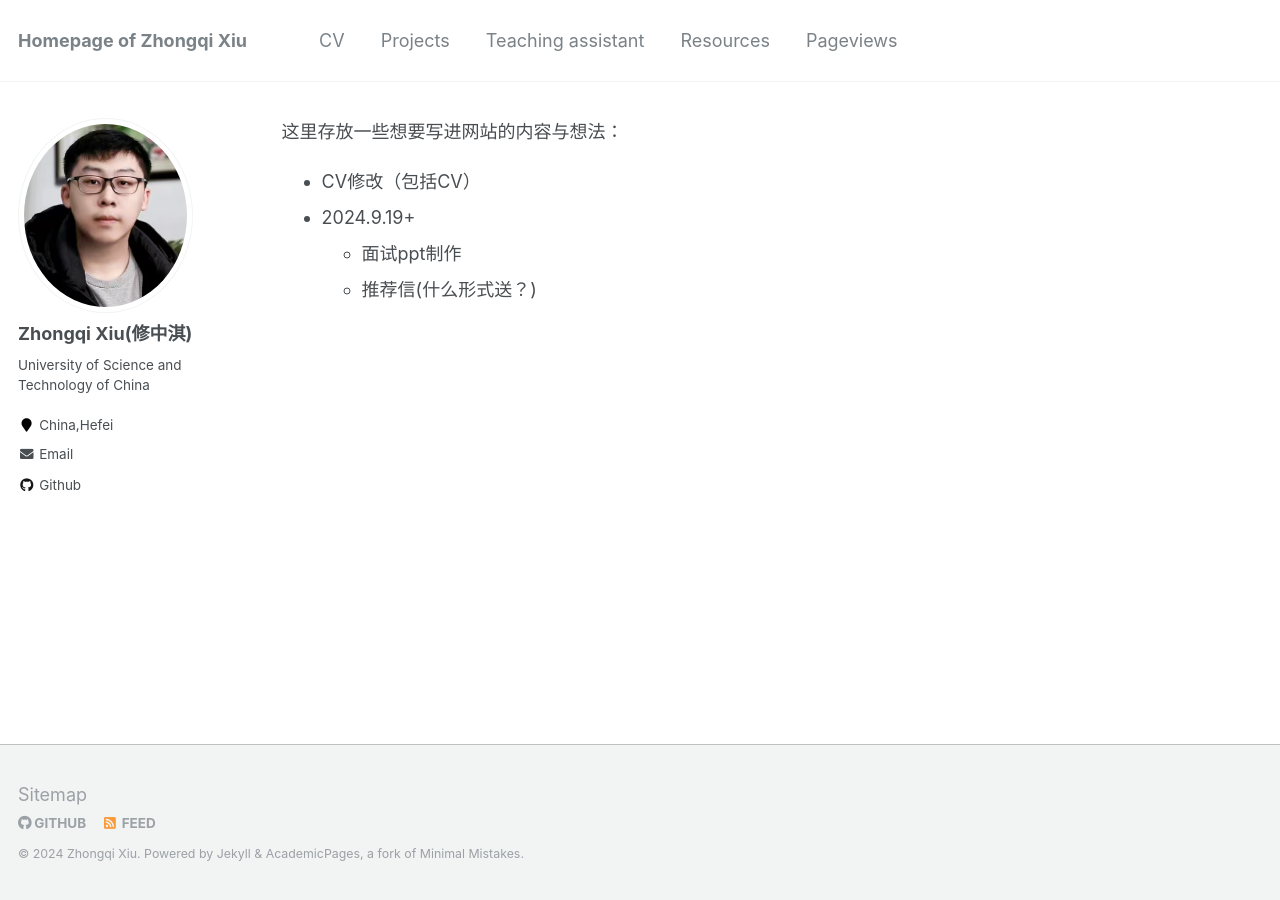
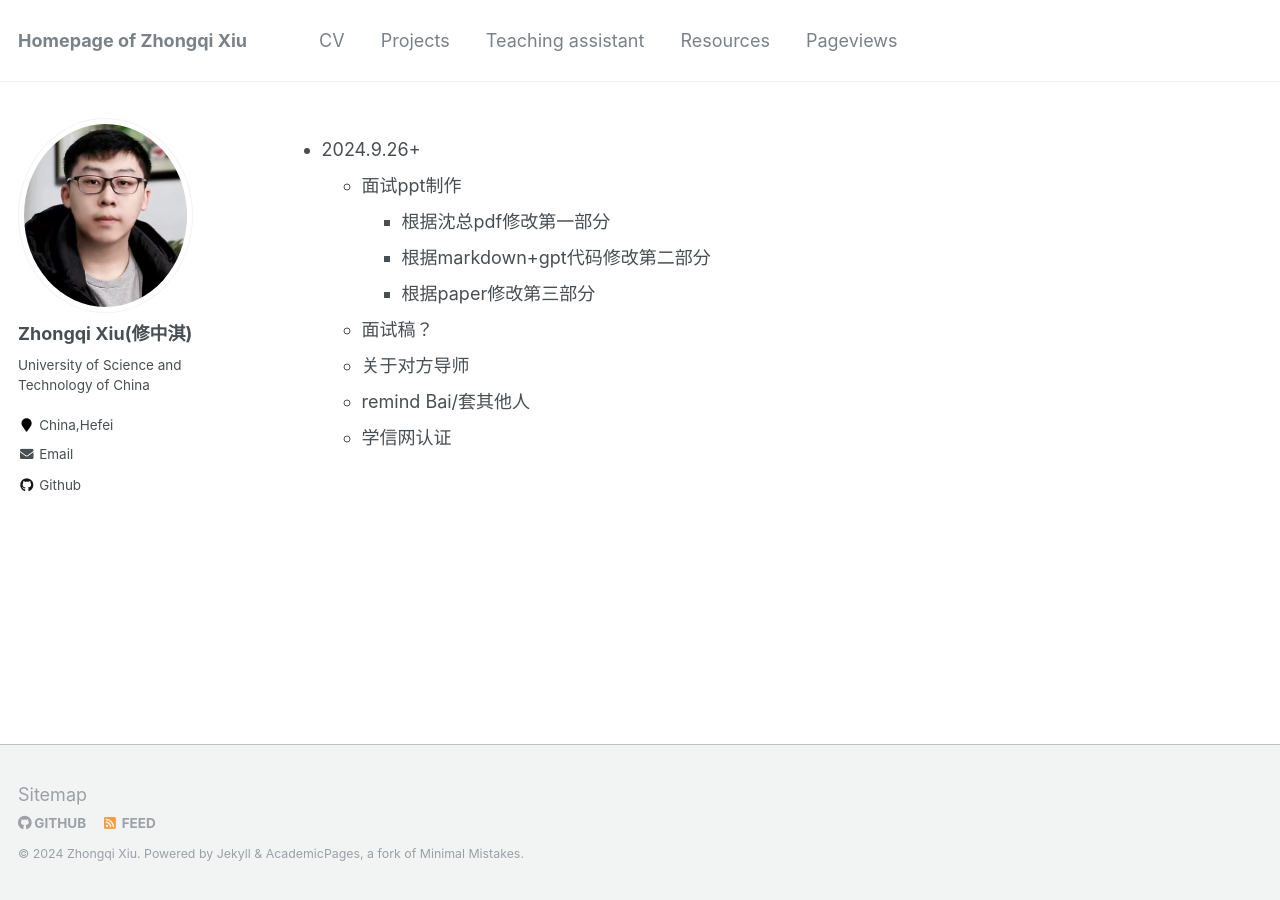
Before and after one commit to k-telux/k-telux.github.io, a Jekyll site: the page built from note.md, in a window 1280 px wide. Built offline with Jekyll 4.4.1, drawn with Linux system fonts in a browser that asks for light colours; our own code applies the rules of GitHub Pages for plain Markdown files.

Commit message:
update 9.26

```diff
--- a/note.md
+++ b/note.md
@@ -1,5 +1,9 @@
-这里存放一些想要写进网站的内容与想法：
-* CV修改（包括CV）
-* 2024.9.19+
+* 2024.9.26+
   * 面试ppt制作
-  * 推荐信(什么形式送？)
+    * 根据沈总pdf修改第一部分
+    * 根据markdown+gpt代码修改第二部分
+    * 根据paper修改第三部分
+  * 面试稿？
+  * 关于对方导师
+  * remind Bai/套其他人
+  * 学信网认证
```
Also changed, not shown: 1 other file.
